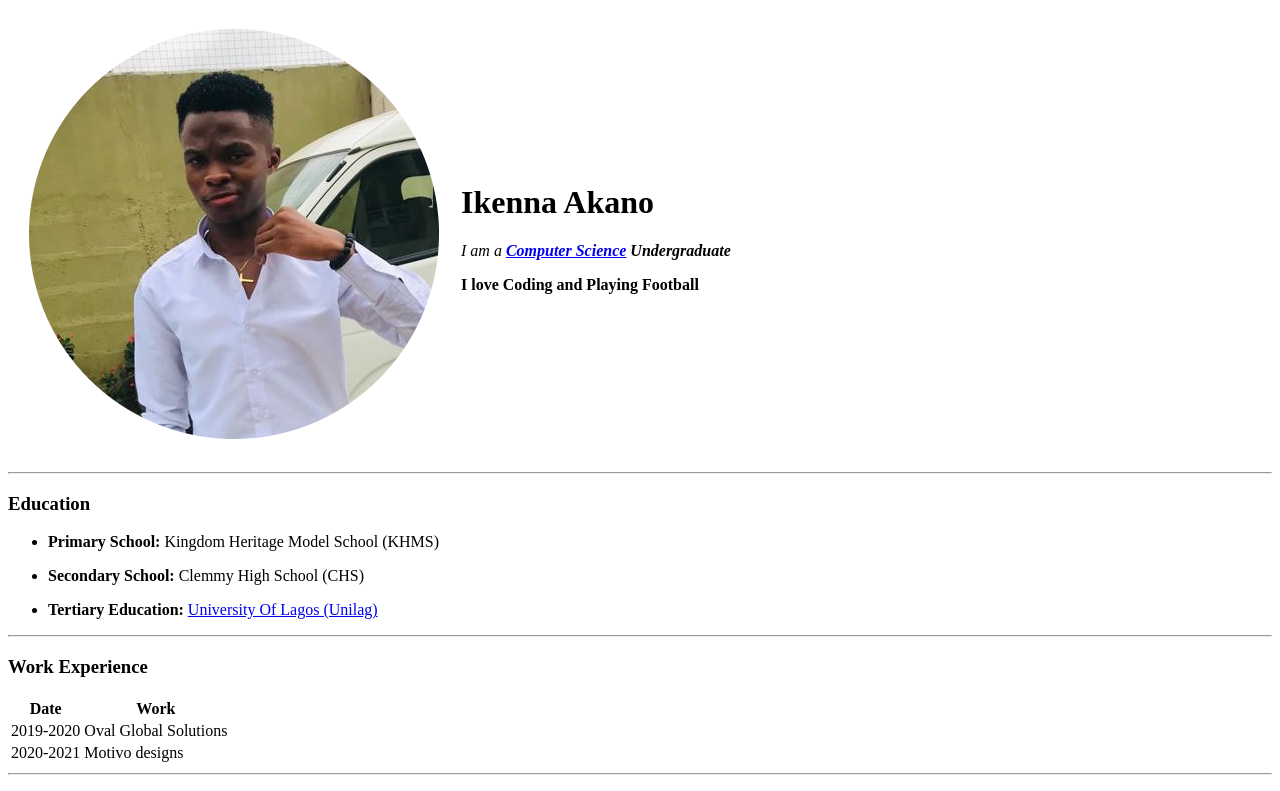
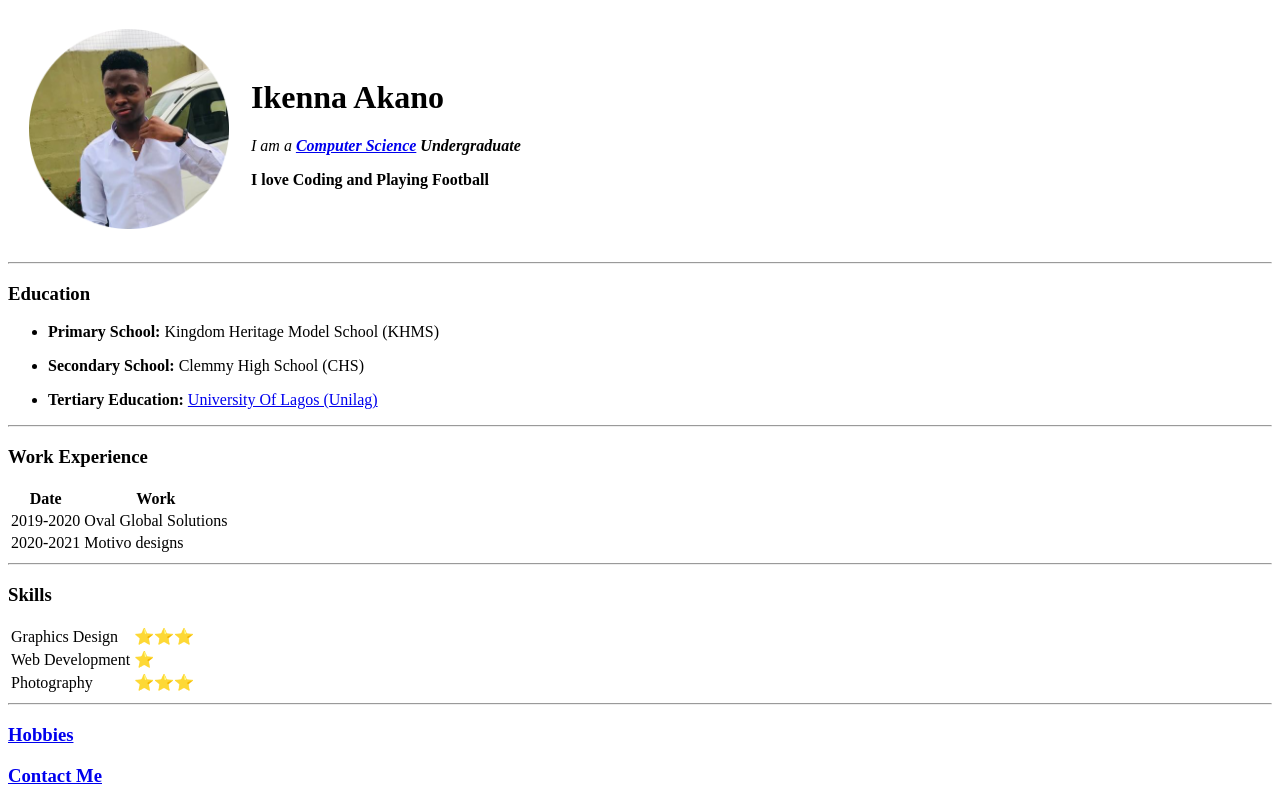
Before and after one commit to ikennaex/cv, a plain HTML site: page index.html in a window 1280 px wide. Shown: the top 791 px of the page. Drawn offline with Linux system fonts and the light colour scheme.

Commit message:
Update index.html

```diff
--- a/index.html
+++ b/index.html
@@ -9,7 +9,9 @@
 <body>
   <table cellspacing=20>
     <tr>
-      <td><img src="Images/Ikenna Profile.png" alt="ikenna's profile photo"></td>
+      <td><img src="images/ikenna Profile.png" alt="ikenna's profile photo"
+        width="200"
+        height="200"></td>
       <td><h1>Ikenna Akano</h1>
       <p><em>I am a <strong><a href="https://en.wikipedia.org/wiki/Computer_science">Computer Science</a> Undergraduate</em><strong></p>
       <p>I love Coding and Playing Football</p>
```
